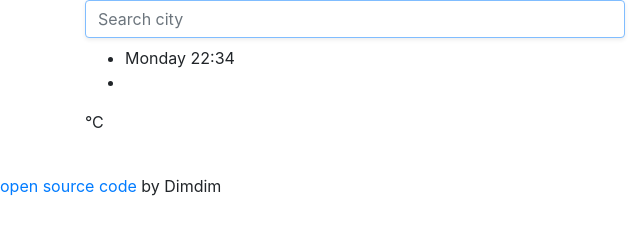
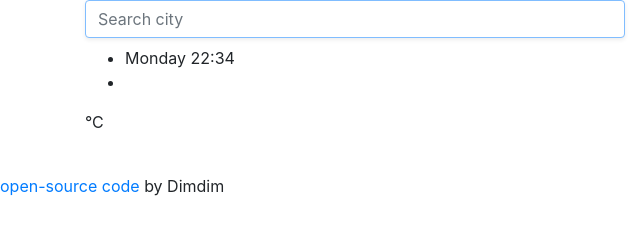
Before and after one commit to adimchithecreator/cocopops, a website built with Parcel: page index.html in a window 1280 px wide. Shown: the full height of the page, 0-640 px from the left. Built offline with nearby package versions, Linux system fonts and the light colour scheme; no server answers.

Commit message:
Update index.html

```diff
--- a/index.html
+++ b/index.html
@@ -71,7 +71,7 @@
       </div>
     </div>
 
-       <a href ="https://github.com/adimchithecreator/cocopops">open source code</a> by Dimdim
+       <a href ="https://github.com/adimchithecreator/cocopops">open-source code</a> by Dimdim
 
         <script src="src/index.js"></script
   </body>
```
